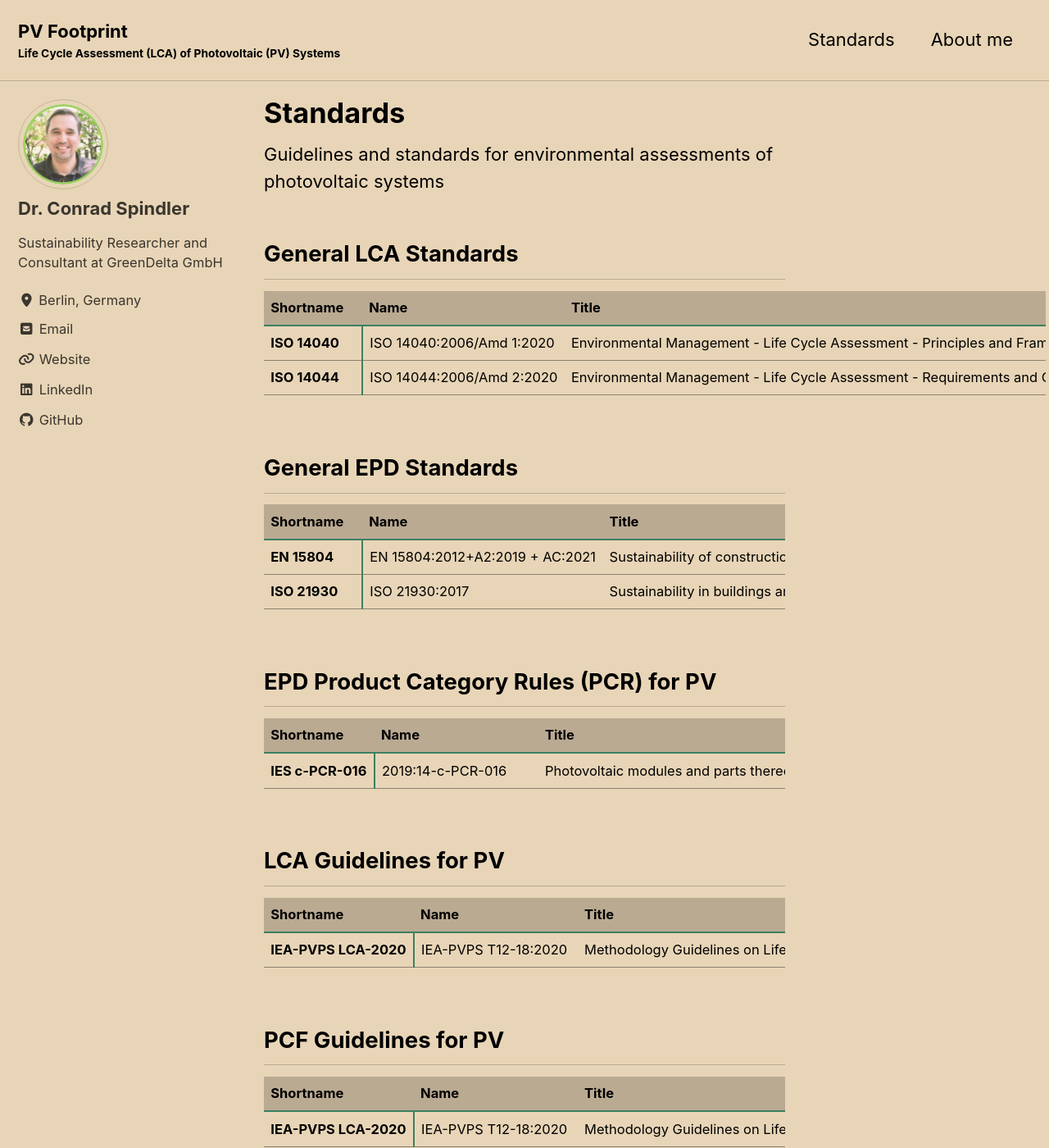
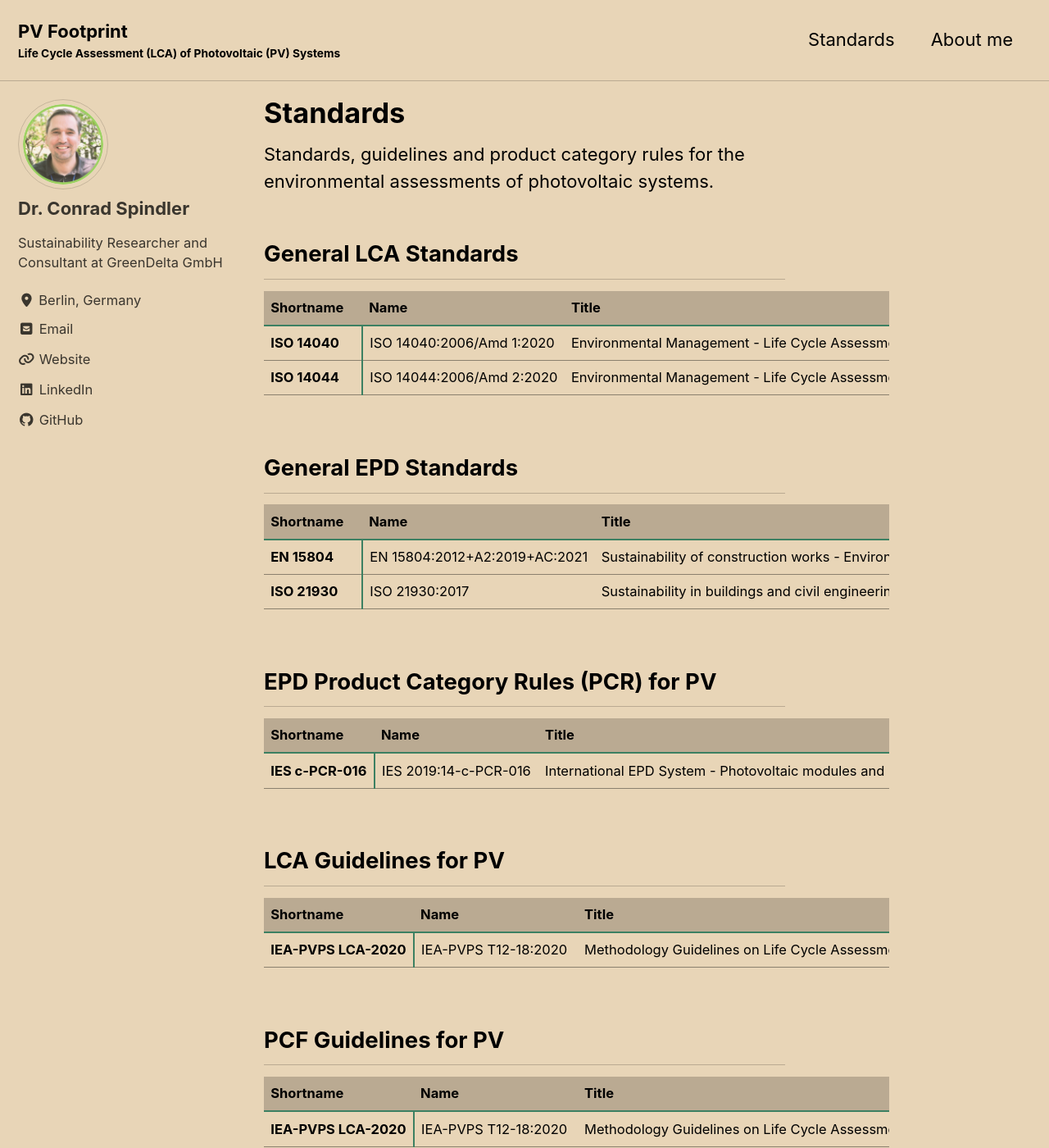
Before and after one commit to conradspindler/pv_footprint, a Jekyll site: the page built from _pages/standards.md, in a window 1280 px wide and 1400 px high. Shown: the whole window at 82% size. Built offline with Jekyll 4.4.1, drawn with Linux system fonts in a browser that asks for light colours; cached includes are drawn as plain includes.

Commit message:
Update standards description and table styles

```diff
--- a/_pages/standards.md
+++ b/_pages/standards.md
@@ -5,11 +5,11 @@ permalink: /standards/
 author_profile: true
 ---
 
-Guidelines and standards for environmental assessments of photovoltaic systems
+Standards, guidelines and product category rules for the environmental assessments of photovoltaic systems.
 
 ## General LCA Standards
 
-<div style="overflow: auto; max-height: 600px; width: 150%; margin-bottom: 20px;">
+<div style="overflow: auto; max-height: 600px; width: 120%; margin-bottom: 20px;">
   <table style="width: 100%; table-layout: auto;">
     <thead>
       <tr>
@@ -47,7 +47,7 @@ Guidelines and standards for environmental assessments of photovoltaic systems
 
 ## General EPD Standards
 
-<div style="overflow: auto; max-height: 600px; width: 100%; max-width: 100%; margin-bottom: 20px;">
+<div style="overflow: auto; max-height: 600px; width: 120%; margin-bottom: 20px;">
   <table style="width: 100%; table-layout: auto;">
     <thead>
       <tr>
@@ -63,7 +63,7 @@ Guidelines and standards for environmental assessments of photovoltaic systems
     <tbody>
       <tr>
         <td style="position: sticky; left: 0; white-space: nowrap; font-weight: bold; border-right: 2px solid #3c8062; background: #e8d5b7;">EN 15804</td>
-        <td style="white-space: nowrap;">EN 15804:2012+A2:2019 + AC:2021</td>
+        <td style="white-space: nowrap;">EN 15804:2012+A2:2019+AC:2021</td>
         <td style="white-space: nowrap;">Sustainability of construction works - Environmental product declarations - Core rules for the product category of construction products</td>
         <td style="white-space: nowrap;">EPD</td>
         <td style="white-space: nowrap;">2022-03</td>
@@ -85,7 +85,7 @@ Guidelines and standards for environmental assessments of photovoltaic systems
 
 ## EPD Product Category Rules (PCR) for PV
 
-<div style="overflow: auto; max-height: 600px; width: 100%; max-width: 100%; margin-bottom: 20px;">
+<div style="overflow: auto; max-height: 600px; width: 120%; margin-bottom: 20px;">
   <table style="width: 100%; table-layout: auto;">
     <thead>
       <tr>
@@ -101,8 +101,8 @@ Guidelines and standards for environmental assessments of photovoltaic systems
     <tbody>
       <tr>
         <td style="position: sticky; left: 0; white-space: nowrap; font-weight: bold; border-right: 2px solid #3c8062; background: #e8d5b7;">IES c-PCR-016</td>
-        <td style="white-space: nowrap;">2019:14-c-PCR-016</td>
-        <td style="white-space: nowrap;">Photovoltaic modules and parts thereof (c-PCR to PCR 2019:14)</td>
+        <td style="white-space: nowrap;">IES 2019:14-c-PCR-016</td>
+        <td style="white-space: nowrap;">International EPD System - Photovoltaic modules and parts thereof</td>
         <td style="white-space: nowrap;">EPD</td>
         <td style="white-space: nowrap;">2022-04</td>
         <td style="white-space: nowrap;">v1.2</td>
@@ -114,7 +114,7 @@ Guidelines and standards for environmental assessments of photovoltaic systems
 
 ## LCA Guidelines for PV
 
-<div style="overflow: auto; max-height: 600px; width: 100%; max-width: 100%; margin-bottom: 20px;">
+<div style="overflow: auto; max-height: 600px; width: 120%; margin-bottom: 20px;">
   <table style="width: 100%; table-layout: auto;">
     <thead>
       <tr>
@@ -143,7 +143,7 @@ Guidelines and standards for environmental assessments of photovoltaic systems
 
 ## PCF Guidelines for PV
 
-<div style="overflow: auto; max-height: 600px; width: 100%; max-width: 100%; margin-bottom: 20px;">
+<div style="overflow: auto; max-height: 600px; width: 120%; margin-bottom: 20px;">
   <table style="width: 100%; table-layout: auto;">
     <thead>
       <tr>
```
